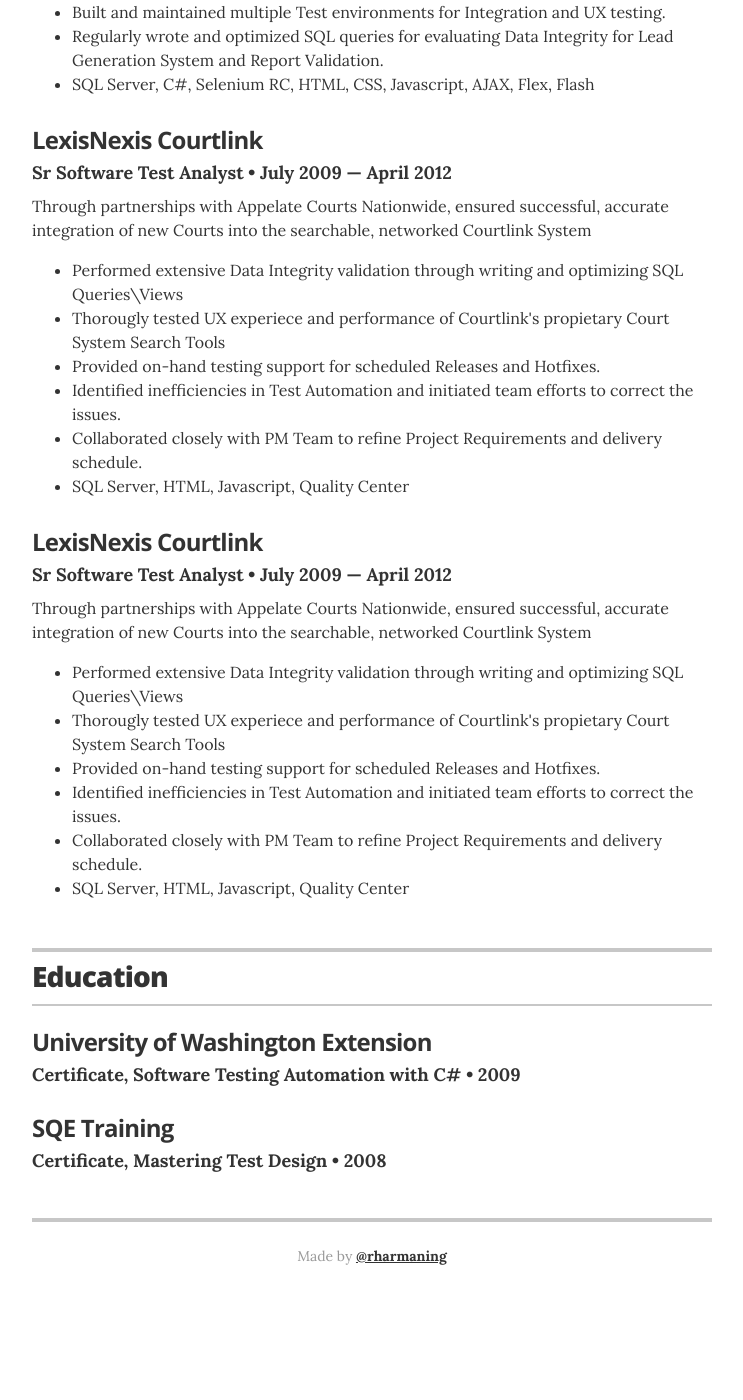
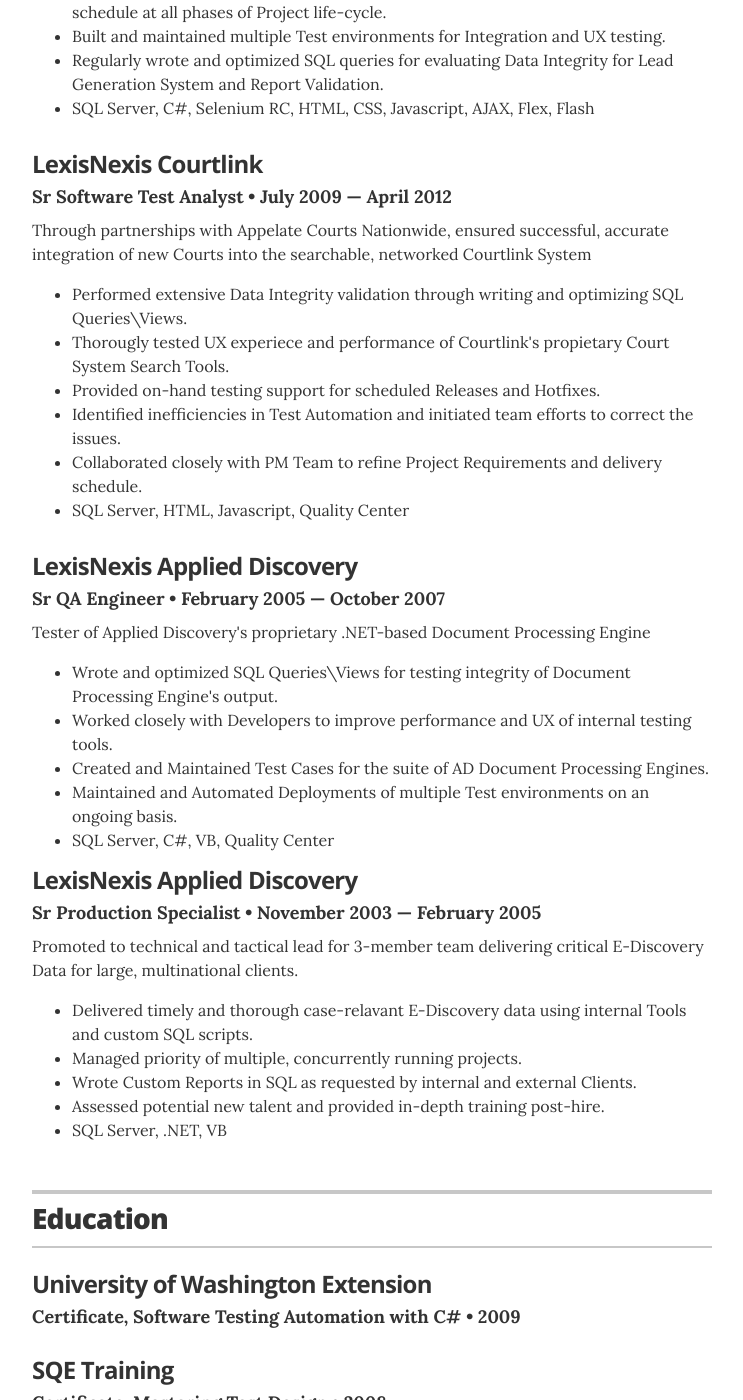
Before and after one commit to rharmaning/rharmaning.github.io, a Jekyll site: the page built from index.html, in a window 1280 px wide and 1400 px high, scrolled down 1882 px. Shown: the whole window, without its empty margins (268-1011 px from the left). Built offline with Jekyll 4.4.1, drawn with Linux system fonts in a browser that asks for light colours; before the commit the page ends 3197 px from its top, so only the background shows below that; some of the changed text lies outside the part shown.

Commit message:
more experience history. Updated CNAME to fix build errors.

```diff
--- a/CNAME
+++ b/CNAME
@@ -1 +1 @@
-resume-template.joelglovier.com
+resume-template.rharmaning.com
--- a/_layouts/resume.html
+++ b/_layouts/resume.html
@@ -118,27 +118,38 @@
           <h4 class="resume-item-details" itemprop="description">Sr Software Test Analyst &bull; July 2009 &mdash; April 2012</h4>
           <p class="resume-item-copy">Through partnerships with Appelate Courts Nationwide, ensured successful, accurate integration of new Courts into the searchable, networked Courtlink System</p>
         <ul class="resume-item-list">
-            <li>Performed extensive Data Integrity validation through writing and optimizing SQL Queries\Views</li>
-            <li>Thorougly tested UX experiece and performance of Courtlink's propietary Court System Search Tools</li>
+            <li>Performed extensive Data Integrity validation through writing and optimizing SQL Queries\Views.</li>
+            <li>Thorougly tested UX experiece and performance of Courtlink's propietary Court System Search Tools.</li>
             <li>Provided on-hand testing support for scheduled Releases and Hotfixes.</li>
             <li>Identified inefficiencies in Test Automation and initiated team efforts to correct the issues.</li>
             <li>Collaborated closely with PM Team to refine Project Requirements and delivery schedule.</li>
-            <li>SQL Server, HTML, Javascript, Quality Center </li>
+            <li>SQL Server, HTML, Javascript, Quality Center</li>
           </ul>
         </div>
 
          <div class="resume-item" itemscope itemprop="worksFor" itemtype="http://schema.org/Organization">
-          <h3 class="resume-item-title" itemprop="name">LexisNexis Courtlink</h3>
-          <h4 class="resume-item-details" itemprop="description">Sr Software Test Analyst &bull; July 2009 &mdash; April 2012</h4>
-          <p class="resume-item-copy">Through partnerships with Appelate Courts Nationwide, ensured successful, accurate integration of new Courts into the searchable, networked Courtlink System</p>
+          <h3 class="resume-item-title" itemprop="name">LexisNexis Applied Discovery</h3>
+          <h4 class="resume-item-details" itemprop="description">Sr QA Engineer &bull; February 2005 &mdash; October 2007</h4>
+          <p class="resume-item-copy">Tester of Applied Discovery's proprietary .NET-based Document Processing Engine</p>
         <ul class="resume-item-list">
-            <li>Performed extensive Data Integrity validation through writing and optimizing SQL Queries\Views</li>
-            <li>Thorougly tested UX experiece and performance of Courtlink's propietary Court System Search Tools</li>
-            <li>Provided on-hand testing support for scheduled Releases and Hotfixes.</li>
-            <li>Identified inefficiencies in Test Automation and initiated team efforts to correct the issues.</li>
-            <li>Collaborated closely with PM Team to refine Project Requirements and delivery schedule.</li>
-            <li>SQL Server, HTML, Javascript, Quality Center </li>
+            <li>Wrote and optimized SQL Queries\Views for testing integrity of Document Processing Engine's output.</li>
+            <li>Worked closely with Developers to improve performance and UX of internal testing tools.</li>
+            <li>Created and Maintained Test Cases for the suite of AD Document Processing Engines.</li>
+            <li>Maintained and Automated Deployments of multiple Test environments on an ongoing basis.</li>
+            <li>SQL Server, C#, VB, Quality Center</li>
           </ul>
+
+          <div class="resume-item" itemscope itemprop="worksFor" itemtype="http://schema.org/Organization">
+           <h3 class="resume-item-title" itemprop="name">LexisNexis Applied Discovery</h3>
+           <h4 class="resume-item-details" itemprop="description">Sr Production Specialist &bull; November 2003 &mdash; February 2005</h4>
+           <p class="resume-item-copy">Promoted to technical and tactical lead for 3-member team delivering critical E-Discovery Data for large, multinational clients.</p>
+         <ul class="resume-item-list">
+             <li>Delivered timely and thorough case-relavant E-Discovery data using internal Tools and custom SQL scripts.</li>
+             <li>Managed priority of multiple, concurrently running projects.</li>
+             <li>Wrote Custom Reports in SQL as requested by internal and external Clients.</li>
+             <li>Assessed potential new talent and provided in-depth training post-hire.</li>
+             <li>SQL Server, .NET, VB</li>
+           </ul>
         </div><!-- end of resume-item -->
 
       </section>
```
Also changed, not shown: other parts of _layouts/resume.html (+2 -2 lines).
